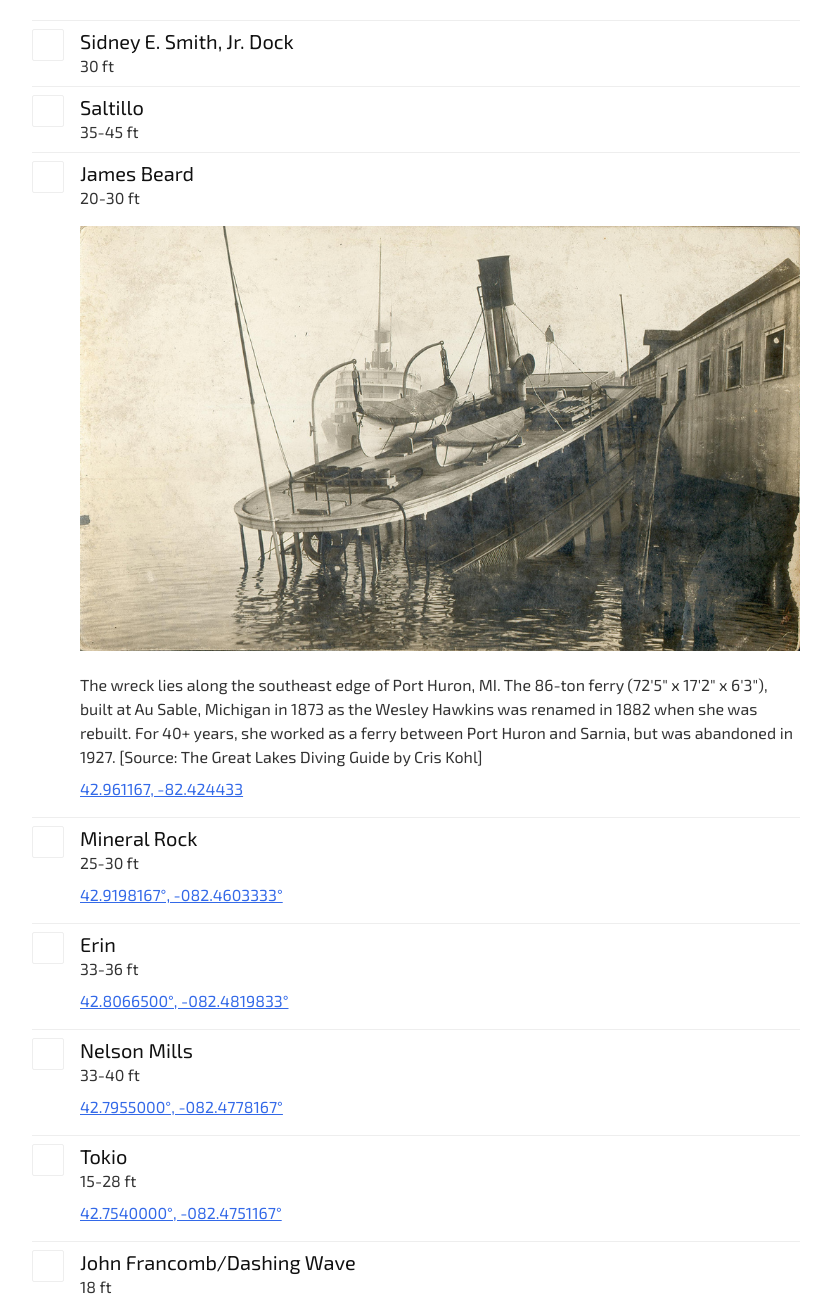
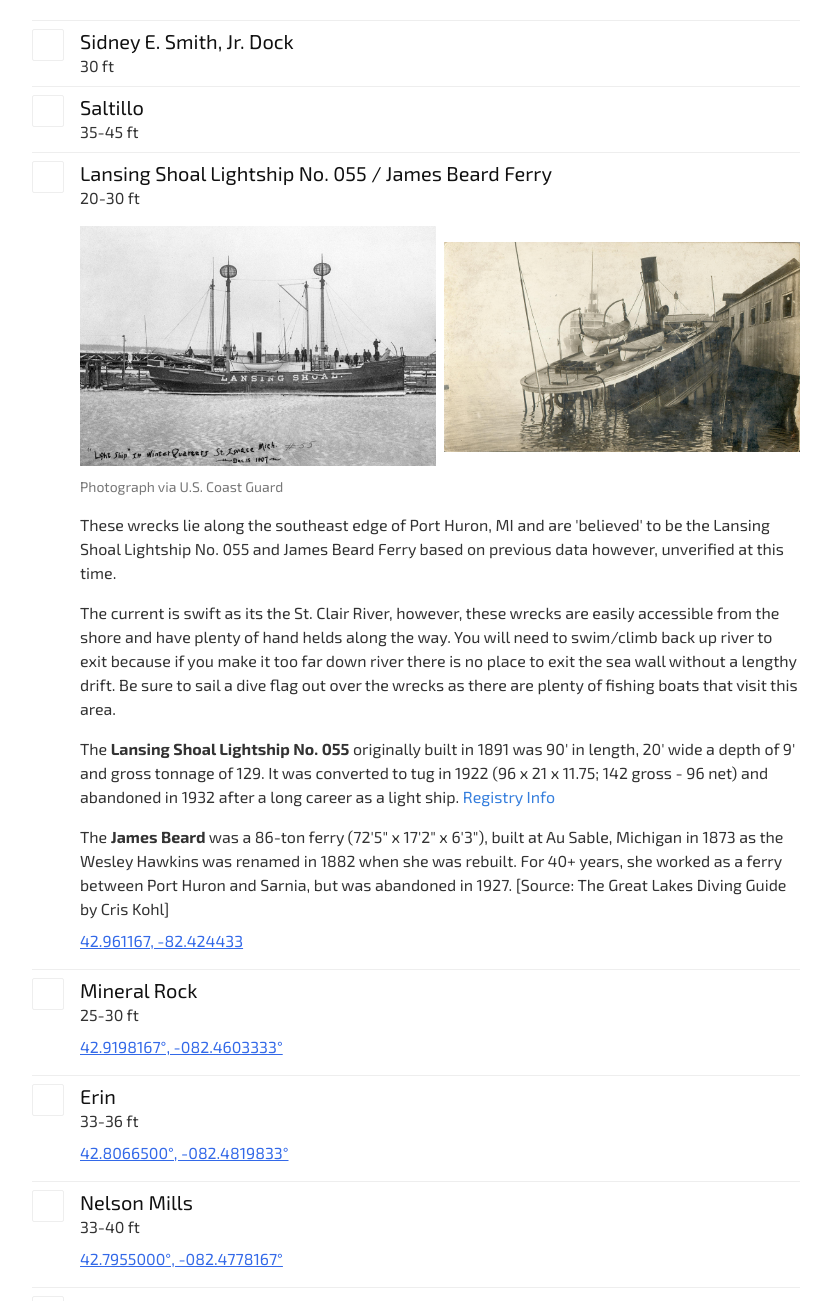
Before and after one commit to mattgraham/mattgraham.github.io, a Jekyll site: the page built from _posts/2018-06-22-Dive-StClairRiver.md, in a window 1280 px wide and 1400 px high, scrolled down 2664 px, cut to the strip 99-1400 px from the top of the window. Shown: the whole strip, without its empty margins (224-1055 px from the left). Built offline with Jekyll 4.4.1, drawn with Linux system fonts in a browser that asks for light colours; nearby versions of some CDN libraries; comment, search, counter and statistics services are not loaded.

Commit message:
Lansing Shoal

```diff
--- a/_posts/2018-06-22-Dive-StClairRiver.md
+++ b/_posts/2018-06-22-Dive-StClairRiver.md
@@ -167,16 +167,30 @@ thumb: /assets/images/thumb_stclairriver.jpg
     <li class="bb b--light-gray pv2 flex lh-copy dark-gray" id="jamesbeard">
       <div class="mr3">
         <svg class="br1 b--light-gray ba h2 w2 pa2 fill-white" alt="">
-					<use xmlns:xlink="http://www.w3.org/1999/xlink" xlink:href=""></use>
+          <use xmlns:xlink="http://www.w3.org/1999/xlink" xlink:href="#confirm-28"></use>
 				</svg>
       </div>
       <div class="flex-auto">
-        <div class="f4 lh-title near-black">James Beard</div>
-        <div class="ft">20-30</div>
-        <div>
-          <img src="/assets/images/jamesbeard.jpg" class="w100 mv3" alt="">
+        <div class="f4 lh-title near-black">Lansing Shoal Lightship No. 055 / James Beard Ferry</div>
+        <div class="ft mb3">20-30</div>
+        <div class="w-100 flex-ns">
+          <div class="w-100">
+            <img src="/assets/images/LansgingShoalLightship_Dec15_1907_cg.jpg" class="w-100 mb1" alt="">
+            <div class="mb3 gray f6">Photograph via U.S. Coast Guard</div>
+          </div>
+          <div class="w1 dn dib-ns"></div>
+          <div class="w-100">
+            <img src="/assets/images/jamesbeard.jpg" class="w-100 mv3" alt="">
+          </div>
         </div>
-        <div>The wreck lies along the southeast edge of Port Huron, MI. The 86-ton ferry (72'5" x 17'2" x 6'3"), built at Au Sable, Michigan in 1873 as the Wesley Hawkins was renamed in 1882 when she was rebuilt. For 40+ years, she worked as a ferry between Port Huron and Sarnia, but was abandoned in 1927. [Source: The Great Lakes Diving Guide by Cris Kohl]</div>
+        <div class="mb3">These wrecks lie along the southeast edge of Port Huron, MI and are 'believed' to be the Lansing Shoal Lightship No. 055 and James Beard Ferry based on previous data however, unverified at this time.</div>
+
+        <div class="mb3">The current is swift as its the St. Clair River, however, these wrecks are easily accessible from the shore and have plenty of hand helds along the way. You will need to swim/climb back up river to exit because if you make it too far down river there is no place to exit the sea wall without a lengthy drift. Be sure to sail a dive flag out over the wrecks as there are plenty of fishing boats that visit this area.</div>
+
+        <div class="mb3">The <div class="dib b">Lansing Shoal Lightship No. 055</div> originally built in 1891 was 90' in length, 20' wide a depth of 9' and gross tonnage of 129. It was converted to tug in 1922 (96 x 21 x 11.75; 142 gross - 96 net) and abandoned in 1932 after a long career as a light ship. <a href="http://greatlakes.bgsu.edu/vessel/view/004281" target="_blank" class="link blue">Registry Info</a>
+        </div>
+
+        <div class="mb2">The <div class="dib b">James Beard</div> was a 86-ton ferry (72'5" x 17'2" x 6'3"), built at Au Sable, Michigan in 1873 as the Wesley Hawkins was renamed in 1882 when she was rebuilt. For 40+ years, she worked as a ferry between Port Huron and Sarnia, but was abandoned in 1927. [Source: The Great Lakes Diving Guide by Cris Kohl]</div>
         <div class="mv2"><a href="https://www.google.com/maps/place/42%C2%B057'40.2%22N+82%C2%B025'28.0%22W/@42.9610193,-82.4256982,446m/data=!3m1!1e3!4m5!3m4!1s0x0:0x0!8m2!3d42.9611667!4d-82.4244333" target="_blank">42.961167, -82.424433</a></div>
       </div>
     </li>
```
Also changed, not shown: assets/images/LansgingShoalLightship_Dec15_1907_cg.jpg (added).
